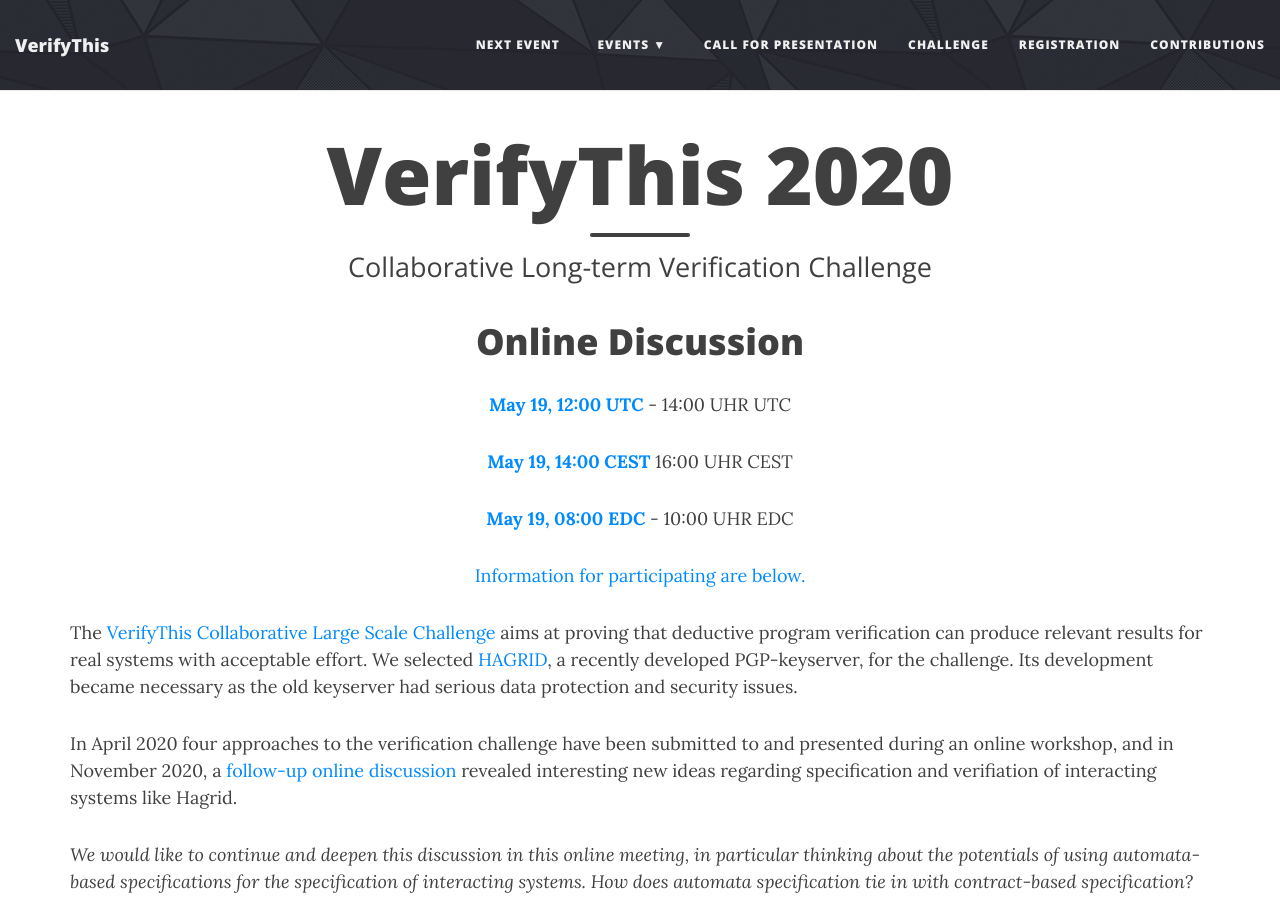
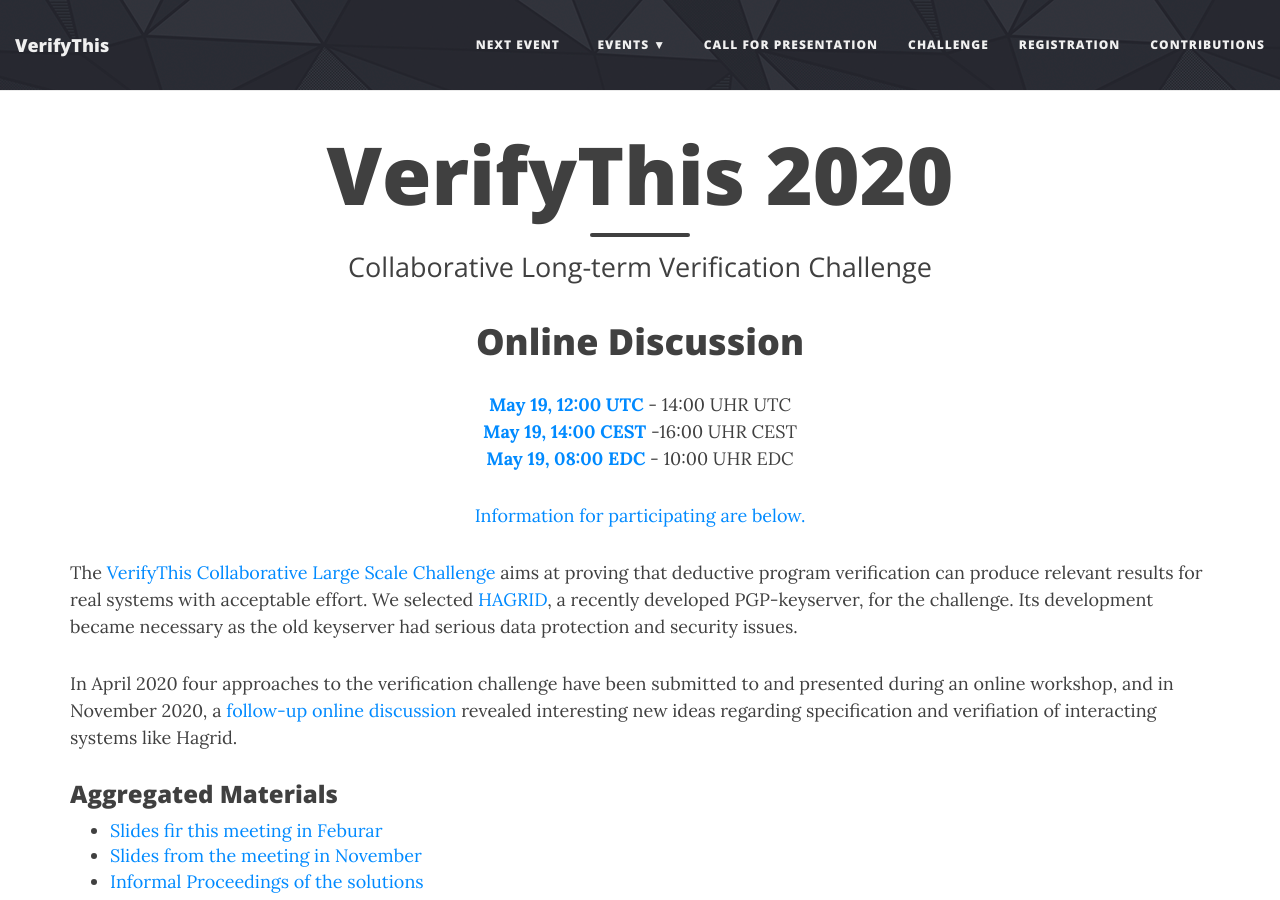
Before and after one commit to verifythis/verifythis.github.io, a Jekyll site: the page built from online-event-mai.html, in a window 1280 px wide and 900 px high. Built offline with Jekyll 4.4.1, drawn with Linux system fonts in a browser that asks for light colours; some of the changed text lies outside the part shown.

Commit message:
small fixes

```diff
--- a/online-event-mai.html
+++ b/online-event-mai.html
@@ -5,22 +5,19 @@ subtitle: Collaborative Long-term Verification Challenge
 ---
 
 <center>
-    <h1>Online Discussion</h1>
-    <p><strong>
+  <h1>Online Discussion</h1>
+  <p><strong>
+    <a href="https://www.timeanddate.com/worldclock/fixedtime.html?msg=VerifyThis&iso=20210519T12&p1=%3A&ah=2">
+      May 19, 12:00 UTC</a></strong> - 14:00 UHR UTC
+    <br/>
+    <strong>
       <a href="https://www.timeanddate.com/worldclock/fixedtime.html?msg=VerifyThis&iso=20210519T12&p1=%3A&ah=2">
-        May 19, 12:00 UTC</a></strong> - 14:00 UHR UTC
-    </p>
-
-    <p><strong>
-      <a href="https://www.timeanddate.com/worldclock/fixedtime.html?msg=VerifyThis&iso=20210519T12&p1=%3A&ah=2">
-        May 19, 14:00 CEST</a></strong>
-      16:00 UHR CEST
-    </p>
-
-    <p><strong>
+        May 19, 14:00 CEST</a></strong> -16:00 UHR CEST
+    <br/>
+    <strong>
       <a href="https://www.timeanddate.com/worldclock/fixedtime.html?msg=VerifyThis&iso=20210519T12&p1=%3A&ah=2">
         May 19, 08:00 EDC</a></strong> - 10:00 UHR EDC
-    </p>
+  </p>
 
 
 
@@ -43,11 +40,12 @@ subtitle: Collaborative Long-term Verification Challenge
     specification and verifiation of interacting systems like
     Hagrid.</p>
 
-<p><em>We would like to continue and deepen this discussion in this online
+<!--<p><em>We would like to continue and deepen this discussion in this online
     meeting, in particular thinking about the potentials of using
     automata-based specifications for the specification of interacting
     systems. How does automata specification tie in with
     contract-based specification? How with model checking?</em></p>
+-->
 
 <h3>Aggregated Materials</h3>
 <ul>
```
